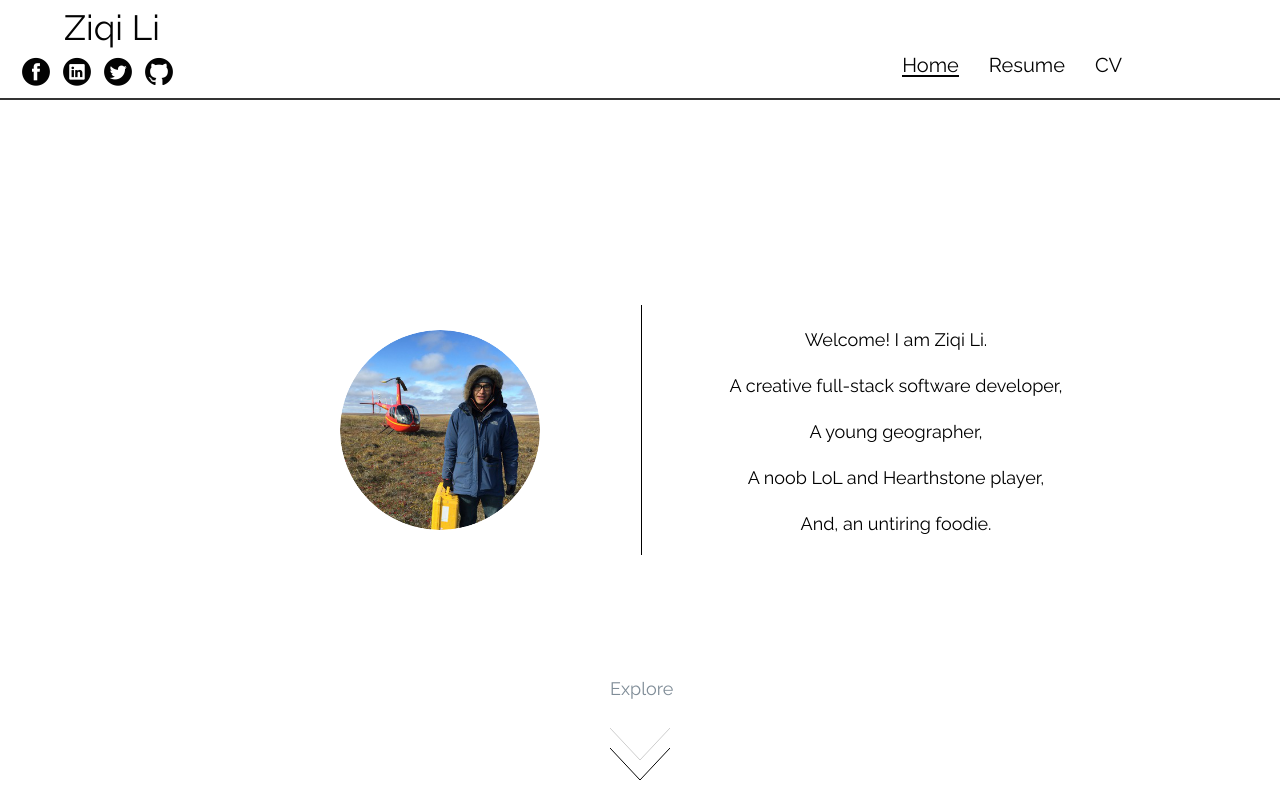
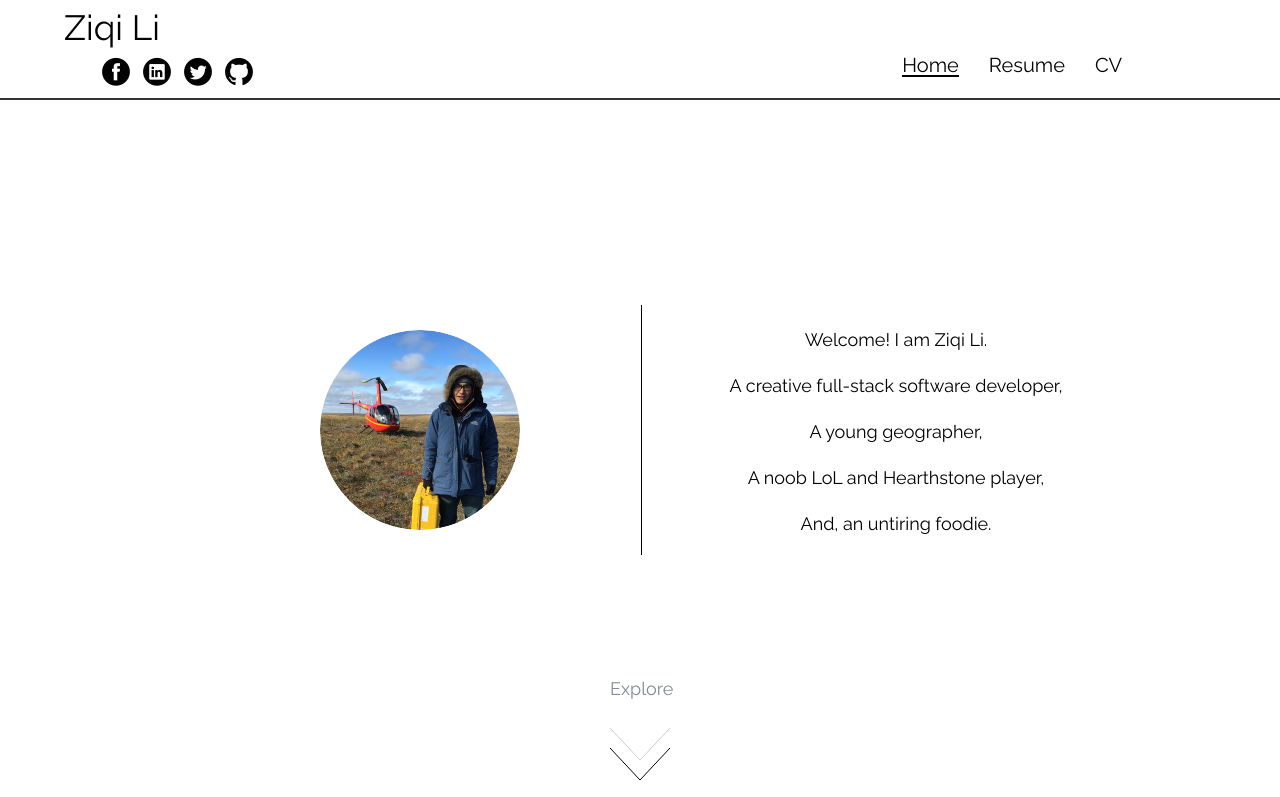
Before and after one commit to c040120/c040120.github.io, a plain HTML site: page index.html in a window 1280 px wide. Shown: the top 797 px of the page. Drawn offline with nearby package versions, Linux system fonts and the light colour scheme.

Commit message:
update css

```diff
--- a/css/index.css
+++ b/css/index.css
@@ -210,6 +210,7 @@ html, body{
 	}
 	#social-icons-container{
 	margin-top:55px;
+	margin-left:60px;
 	}
 	#menu-holder{
 		margin-top:20px;
@@ -233,7 +234,7 @@ html, body{
 	width: 200px;
 	margin-top:50px;
 	margin-bottom:50px;
-	margin-left:-300px;
+	margin-left:-25%;
 	left:50%;
 	top:15%;
 	}
@@ -267,6 +268,7 @@ html, body{
 	}
 	#social-icons-container{
 	margin-top:55px;
+	margin-left:100px;
 	}
 	#menu-holder{
 		margin-top:20px;
```
